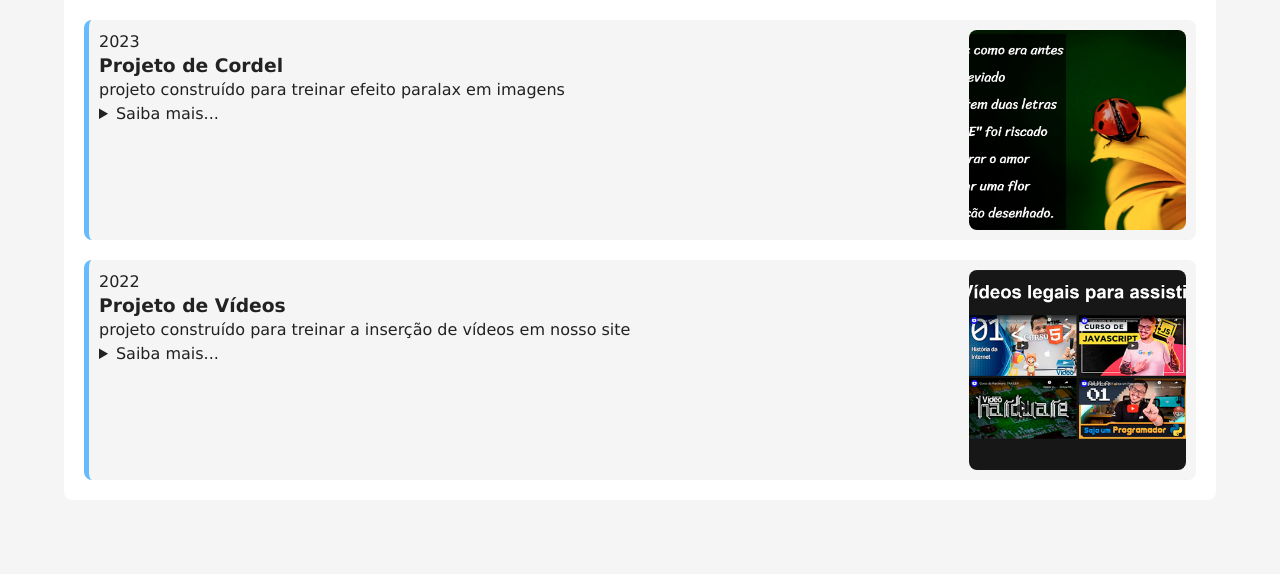
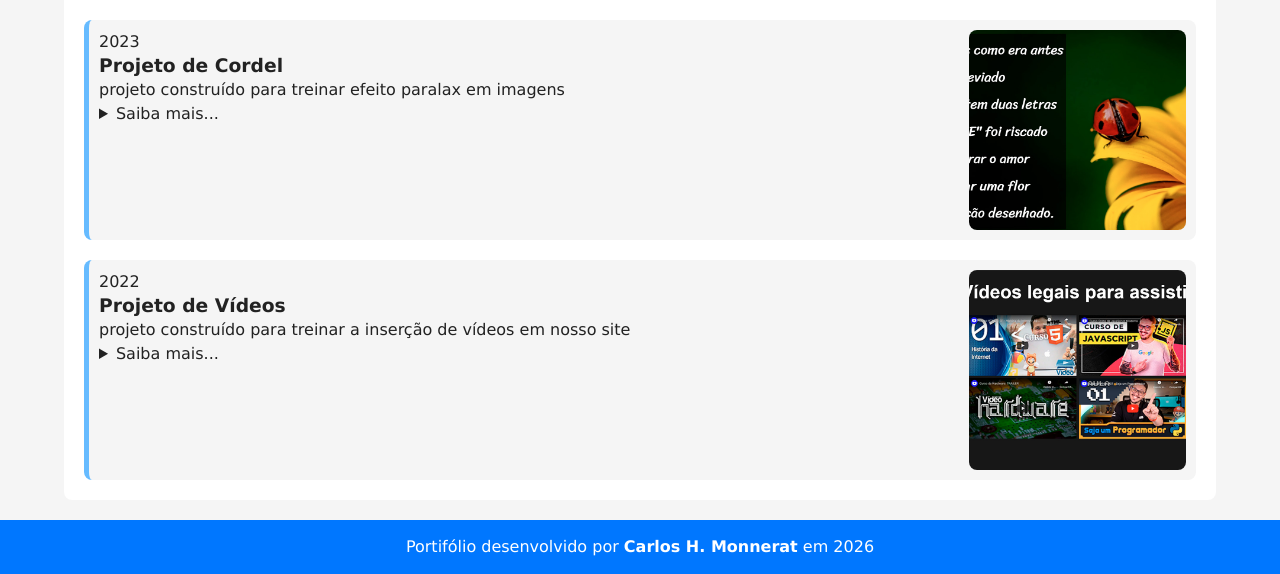
Before and after one commit to CarlosMonnerat/projeto-portifolio, a plain HTML site: page index.html in a window 1280 px wide. Shown: the part 2466-3040 px from the top of the page. Before the commit the page ends 2986 px from the top, so only its background shows below. Drawn offline with Linux system fonts and the light colour scheme.

Commit message:
added footer

```diff
--- a/estilos/style.css
+++ b/estilos/style.css
@@ -185,7 +185,7 @@ article h2 {
 #formacao-container .curso:hover {
   border-left-color: var(--destaque);
   border-left-width: 8px;
-  cursor: pointer;
+  cursor: default;
 }
 
 #formacao-container .periodo {
@@ -230,6 +230,23 @@ article h2 {
   cursor: pointer;
 }
 
+footer {
+  background-color: var(--destaque);
+  color: var(--texto-inverso);
+  text-align: center;
+  padding: 15px;
+}
+
+footer a {
+  color: var(--texto-inverso);
+  text-decoration: none;
+  font-weight: bold;
+}
+
+footer a:hover {
+  color: var(--destaque-inverso);
+}
+
 @media screen and (min-width: 768px) {
   #skill-container {
     grid-template-columns: 1fr 1fr;
--- a/index.html
+++ b/index.html
@@ -253,7 +253,7 @@
    </main>
 
    <footer>
-
+      Portifólio desenvolvido por <a href="https://github.com/CarlosMonnerat" target="_blank">Carlos H. Monnerat</a> em 2026
    </footer>
 
    <script src="scripts/script.js"></script>
```
